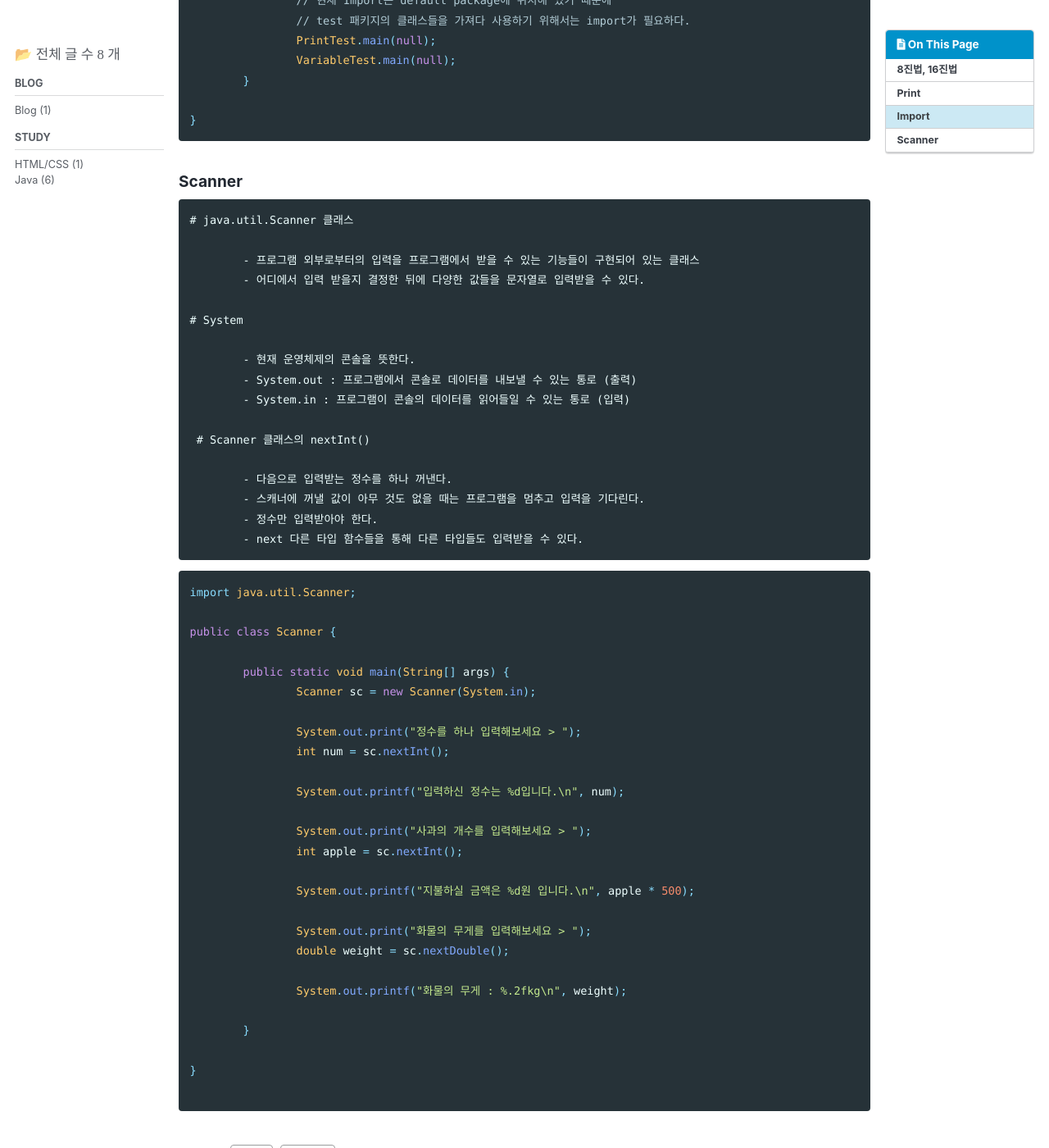
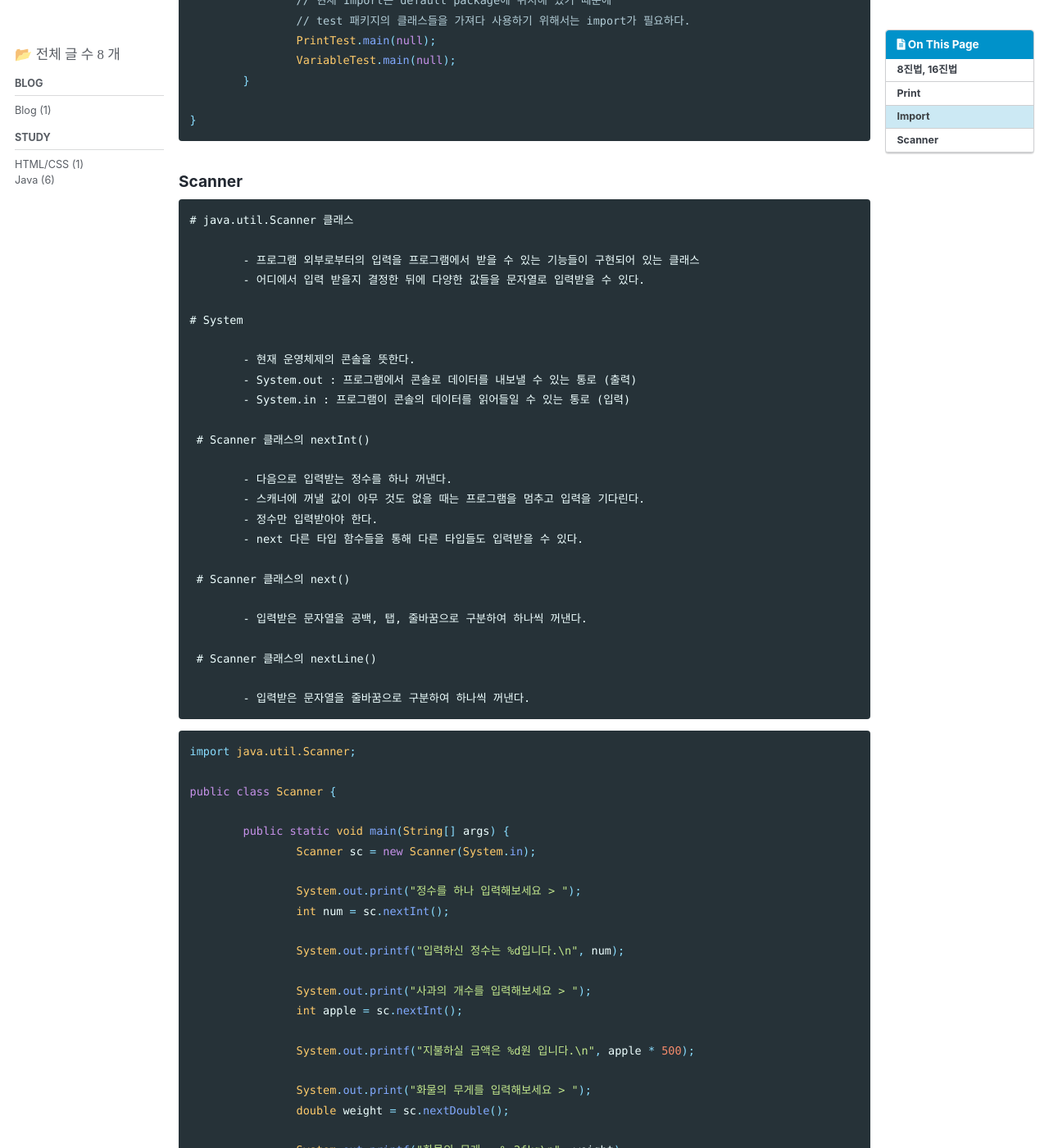
Before and after one commit to devxmonica/devxmonica.github.io, a Jekyll site: the page built from _posts/2021-11-10-5th-posting.md, in a window 1280 px wide and 1400 px high, scrolled down 2403 px. Shown: the whole window at 82% size. Built offline with Jekyll 4.4.1, drawn with Linux system fonts in a browser that asks for light colours; cached includes are drawn as plain includes; comment, search, counter and statistics services are not loaded.

Commit message:
Scanner클래스 메서드 추가
next(), nextLine()

````diff
--- a/_posts/2021-11-10-5th-posting.md
+++ b/_posts/2021-11-10-5th-posting.md
@@ -131,6 +131,14 @@ public class Import {
 	- 스캐너에 꺼낼 값이 아무 것도 없을 때는 프로그램을 멈추고 입력을 기다린다.
 	- 정수만 입력받아야 한다.
 	- next 다른 타입 함수들을 통해 다른 타입들도 입력받을 수 있다.
+
+ # Scanner 클래스의 next()
+
+ 	- 입력받은 문자열을 공백, 탭, 줄바꿈으로 구분하여 하나씩 꺼낸다.
+
+ # Scanner 클래스의 nextLine()
+
+ 	- 입력받은 문자열을 줄바꿈으로 구분하여 하나씩 꺼낸다.
 ```
 
 ```java
````
Also changed, not shown: other parts of _posts/2021-11-10-5th-posting.md (+1 -1 lines).
